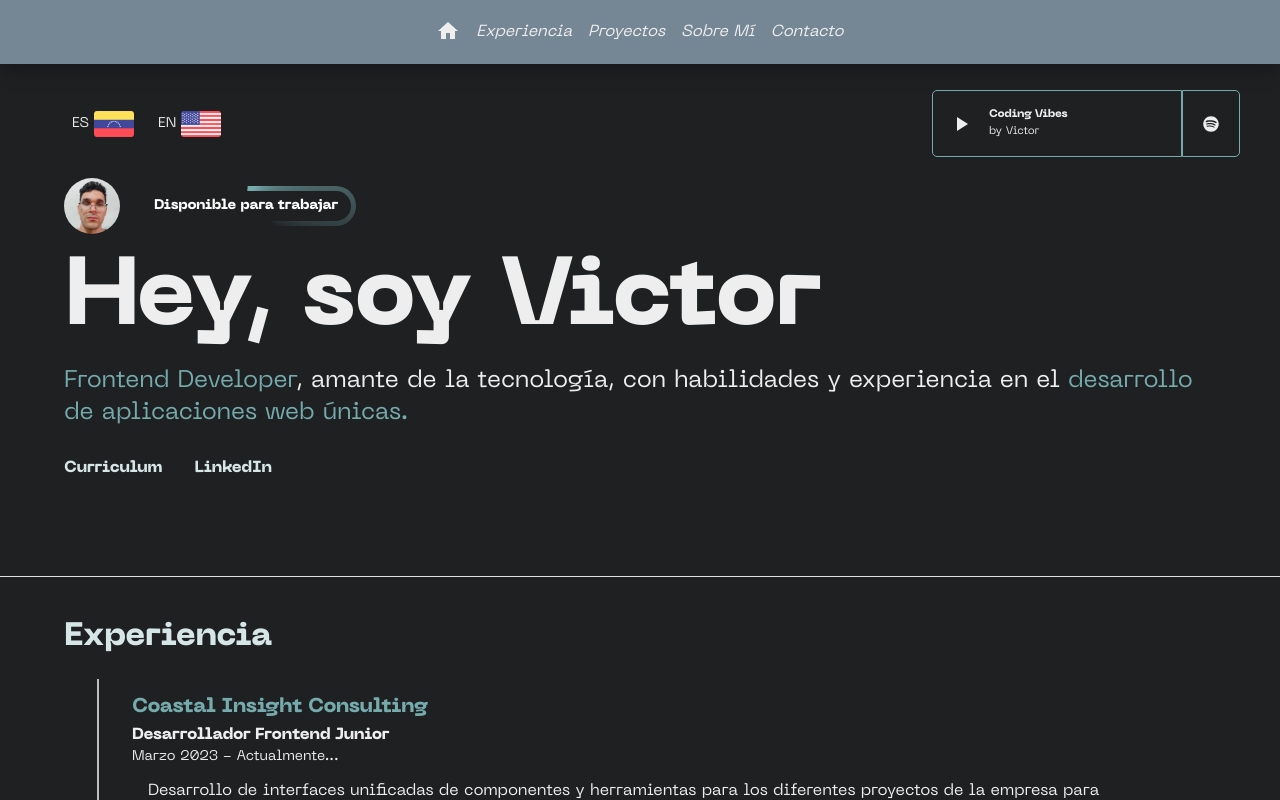
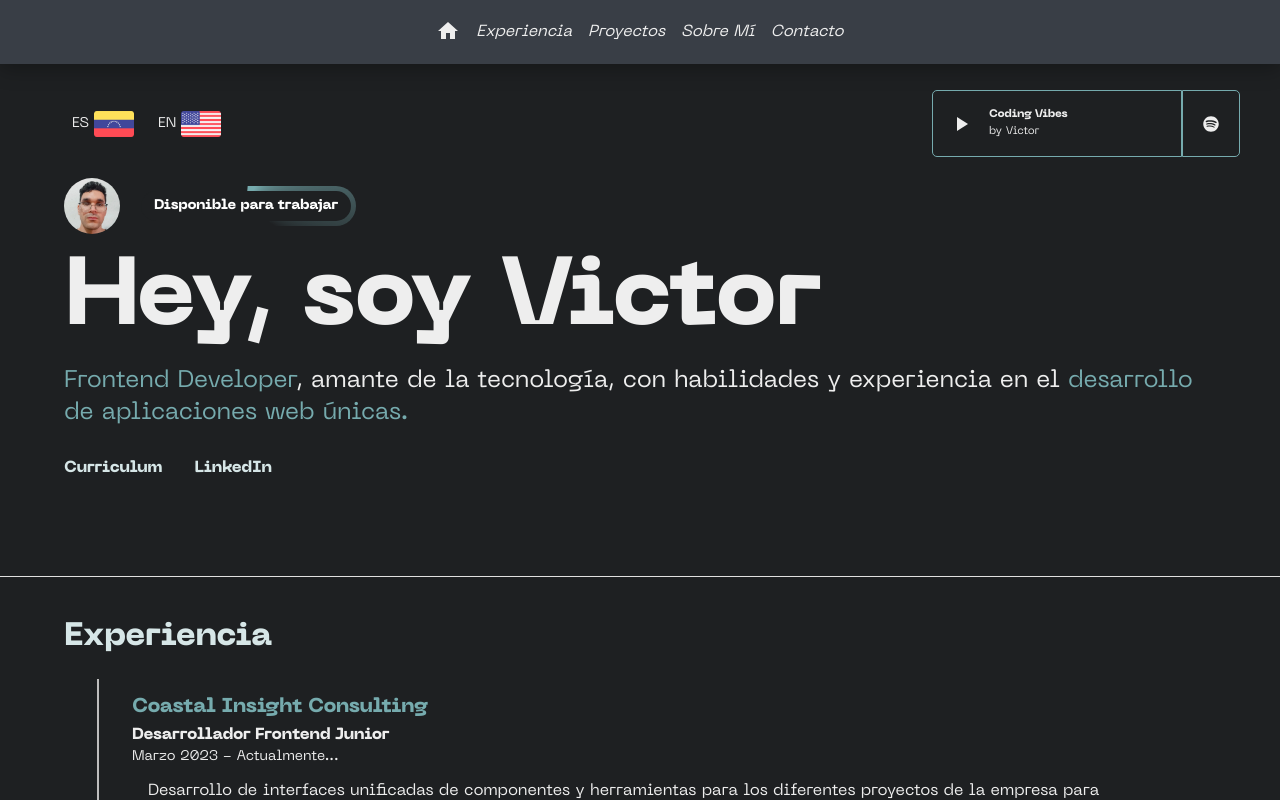
Before and after one commit to Vctorqui/portafolio-web, a Next.js app: page / in a window 1280 px wide. Shown: the top 800 px of the page. Built offline with nearby package versions, Linux system fonts and the light colour scheme.

Commit message:
add new changes

```diff
--- a/src/layouts/public/Header.tsx
+++ b/src/layouts/public/Header.tsx
@@ -73,6 +73,7 @@ const LinkContainer = styled(Link)(({ theme }) => ({
   color: theme.palette.common.black,
   fontWeight: '700',
   borderRadius: 4,
+  border: '1px solid #1E2022',
   position: 'relative',
   transition: 'all 0.3s ease-out',
   '&:hover': {
@@ -193,7 +194,7 @@ export const PublicHeader = ({ changeLang }: any) => {
                 aria-label='Abrir menu'
                 edge='start'
                 onClick={handleDrawerToggle}
-                sx={{ display: { lg: 'none' } }}
+                sx={{ display: { lg: 'none' },color: '#EEE' }}
               >
                 <Menu />
               </IconButton>
--- a/theme/theme.ts
+++ b/theme/theme.ts
@@ -14,7 +14,7 @@ declare module '@mui/material/styles' {
 const colors = {
   primary: {
     main: '#1E2022',
-    light: '#758694',
+    light: '#393E46',
     dark: '',
   },
   secondary: {
```
